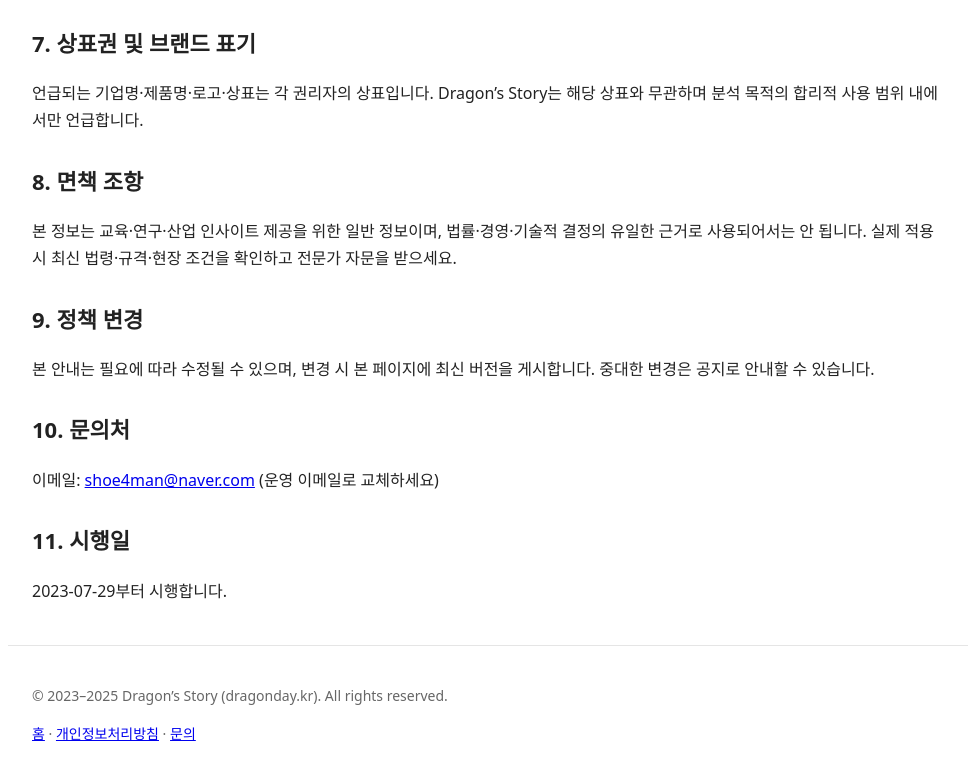
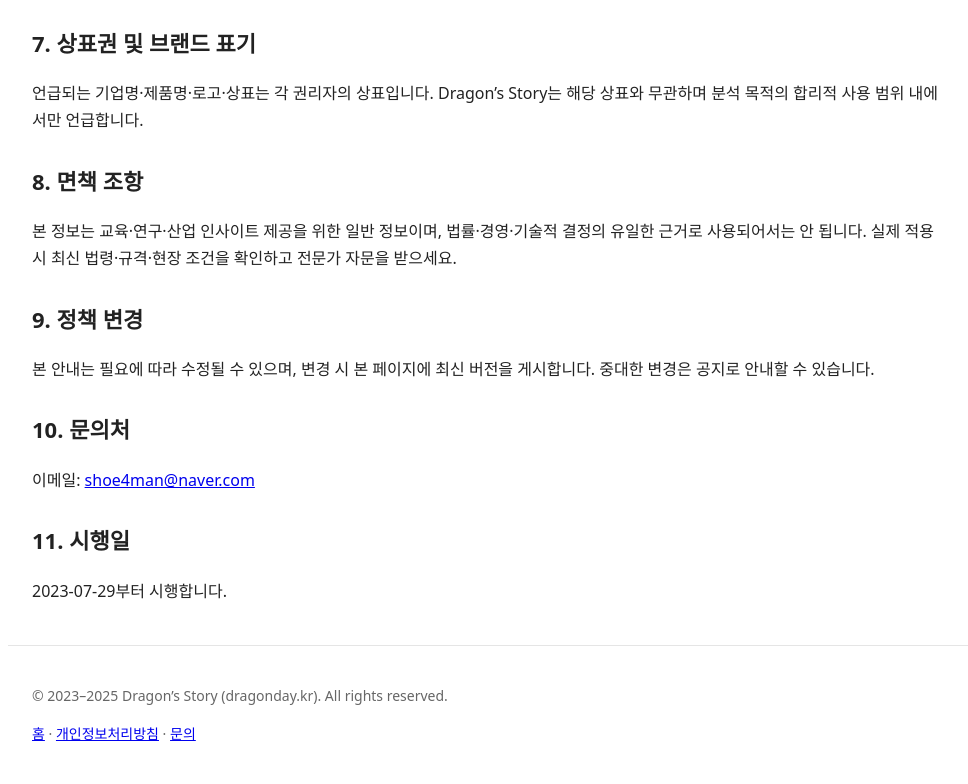
Before and after one commit to dragonday-lab/dragonday-pages, a plain HTML site: page copyright.html in a window 1280 px wide. Shown: the part 1473-2257 px from the top of the page, without its empty margins (152-1120 px from the left). Drawn offline with Linux system fonts and the light colour scheme.

Commit message:
Update copyright.html

```diff
--- a/copyright.html
+++ b/copyright.html
@@ -86,7 +86,7 @@
 
     <section id="contact">
       <h2>10. 문의처</h2>
-      <p>이메일: <a href="mailto:contact@dragonday.kr">shoe4man@naver.com</a> <span class="muted">(운영 이메일로 교체하세요)</span></p>
+      <p>이메일: <a href="mailto:contact@dragonday.kr">shoe4man@naver.com</a> <span class="muted"></span></p>
     </section>
 
     <section id="effective">
```
